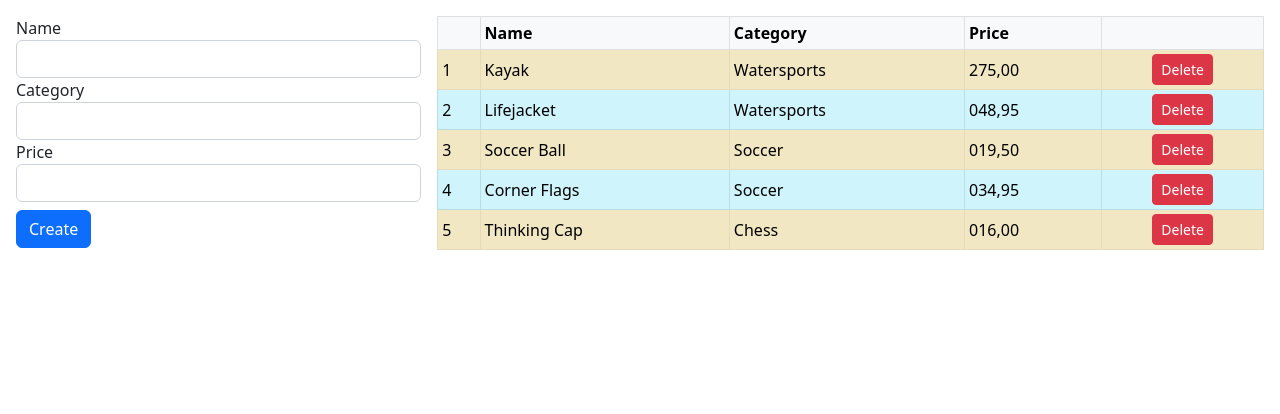
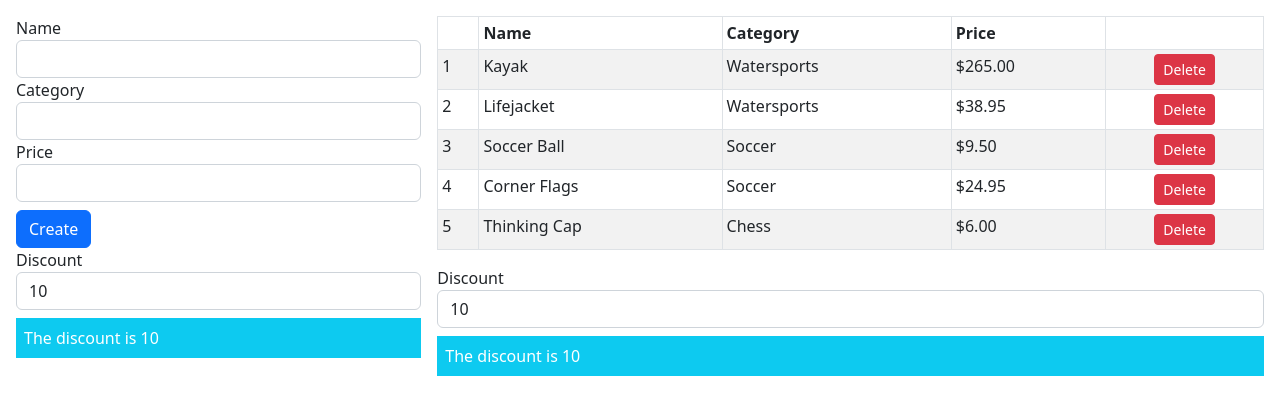
Before and after one commit to AslanHalil/AngularExample, an Angular app: page / in a window 1280 px wide. Shown: the top 414 px of the page. Built offline with nearby package versions, Linux system fonts and the light colour scheme.

Commit message:
Working with services and dependency injection

```diff
--- a/src/app/app.module.ts
+++ b/src/app/app.module.ts
@@ -18,6 +18,10 @@
 import {LOCALE_ID} from "@angular/core";
 import localeFr from '@angular/common/locales/fr';
 import {registerLocaleData} from '@angular/common';
+import {PaDiscountEditorComponent} from "./discountEditor.component";
+import {PaDiscountDisplayComponent} from "./discountDisplay.component";
+import {DiscountService} from "./discount.service";
+import {PaDiscountPipe} from "./discount.pipe";
 
 registerLocaleData(localeFr);
 
@@ -26,13 +30,14 @@
     ProductComponent, PaAttrDirective, PaModel, PaStructureDirective,
     PaIteratorDirective, PaCellColor, PaCellColorSwitcher,
     ProductTableComponent, ProductFormComponent, PaToggleView,
-    PaAddTaxPipe, PaCategoryFilterPipe
+    PaAddTaxPipe, PaCategoryFilterPipe, PaDiscountDisplayComponent,
+    PaDiscountEditorComponent, PaDiscountPipe
   ],
   imports: [
     BrowserModule,
     FormsModule
   ],
-  providers: [{provide: LOCALE_ID, useValue: "fr-FR"}],
+  providers: [DiscountService],
   bootstrap: [ProductComponent]
 })
 export class AppModule {
--- /dev/null
+++ b/src/app/discount.pipe.ts
@@ -0,0 +1,15 @@
+import {Pipe} from "@angular/core";
+import {DiscountService} from "./discount.service";
+
+@Pipe({
+  name: "discount",
+  pure: false
+})
+export class PaDiscountPipe {
+  constructor(private discount: DiscountService) {
+  }
+
+  transform(price: number): number {
+    return this.discount.applyDiscount(price);
+  }
+}
--- /dev/null
+++ b/src/app/discount.service.ts
@@ -0,0 +1,18 @@
+import {Injectable} from "@angular/core";
+
+@Injectable()
+export class DiscountService {
+  private discountValue: number = 10;
+
+  public get discount(): number {
+    return this.discountValue;
+  }
+
+  public set discount(newValue: number) {
+    this.discountValue = newValue || 0;
+  }
+
+  public applyDiscount(price: number) {
+    return Math.max(price - this.discountValue, 5);
+  }
+}
--- /dev/null
+++ b/src/app/discountDisplay.component.ts
@@ -0,0 +1,17 @@
+import {Component, Input} from "@angular/core";
+import {DiscountService} from "./discount.service";
+
+@Component({
+  selector: "paDiscountDisplay",
+  template: `
+    <div class="bg-info text-white p-2 my-2">
+      The discount is {{discounter.discount }}
+    </div>`
+})
+export class PaDiscountDisplayComponent {
+  constructor(public discounter: DiscountService) {
+  }
+
+  // @Input({alias: "discounter", required: true})
+  // discounter!: DiscountService;
+}
--- /dev/null
+++ b/src/app/discountEditor.component.ts
@@ -0,0 +1,19 @@
+import {Component, Input} from "@angular/core";
+import {DiscountService} from "./discount.service";
+
+@Component({
+  selector: "paDiscountEditor",
+  template: `
+    <div class="form-group">
+      <label>Discount</label>
+      <input [(ngModel)]="discounter.discount"
+             class="form-control" type="number"/>
+    </div>`
+})
+export class PaDiscountEditorComponent {
+  constructor(public discounter: DiscountService) {
+  }
+
+  // @Input({ alias: "discounter", required: true})
+  // discounter!: DiscountService;
+}
--- a/src/app/productForm.component.html
+++ b/src/app/productForm.component.html
@@ -2,19 +2,21 @@
   <div class="form-group">
     <label>Name</label>
     <input class="form-control"
-           name="name" [(ngModel)]="newProduct.name"/>
+           name="name" [(ngModel)]="newProduct.name" />
   </div>
   <div class="form-group">
     <label>Category</label>
     <input class="form-control"
-           name="category" [(ngModel)]="newProduct.category"/>
+           name="category" [(ngModel)]="newProduct.category" />
   </div>
   <div class="form-group">
     <label>Price</label>
     <input class="form-control"
-           name="name" [(ngModel)]="newProduct.price"/>
+           name="name" [(ngModel)]="newProduct.price" />
   </div>
   <button class="btn btn-primary mt-2" type="submit">
     Create
   </button>
 </form>
+<paDiscountEditor></paDiscountEditor>
+<paDiscountDisplay></paDiscountDisplay>
--- a/src/app/productTable.component.html
+++ b/src/app/productTable.component.html
@@ -1,23 +1,5 @@
-<!--<div class="my-2">-->
-<!--  <label>Tax Rate:</label>-->
-<!--  <select class="form-select" [value]="taxRate || 0"-->
-<!--          (change)="taxRate=$any($event).target.value">-->
-<!--    <option value="0">None</option>-->
-<!--    <option value="10">10%</option>-->
-<!--    <option value="20">20%</option>-->
-<!--    <option value="50">50%</option>-->
-<!--  </select>-->
-<!--</div>-->
-<!--<div class="my-2">-->
-<!--  <label>Category Filter:</label>-->
-<!--  <select class="form-select" [(ngModel)]="categoryFilter">-->
-<!--    <option>Watersports</option>-->
-<!--    <option>Soccer</option>-->
-<!--    <option>Chess</option>-->
-<!--  </select>-->
-<!--</div>-->
 <table class="table table-sm table-bordered table-striped">
-  <thead class="table-light">
+  <thead>
   <tr>
     <th></th>
     <th>Name</th>
@@ -27,16 +9,11 @@
   </tr>
   </thead>
   <tbody>
-  <tr *paFor="let item of Products() | filter:categoryFilter;
- let i = index; let odd = odd;
- let even = even"
-      [class.table-info]="odd"
-      [class.table-warning]="even"
-      class="align-middle">
+  <tr *paFor="let item of Products(); let i = index">
     <td>{{i + 1}}</td>
     <td>{{item.name}}</td>
     <td>{{item.category}}</td>
-    <td>{{item.price | number:"3.2-2" }}</td>
+    <td>{{item.price | discount | currency:"USD":"symbol" }}</td>
     <td class="text-center">
       <button class="btn btn-danger btn-sm"
               (click)="deleteProduct(item.id)">
@@ -46,3 +23,5 @@
   </tr>
   </tbody>
 </table>
+<paDiscountEditor></paDiscountEditor>
+<paDiscountDisplay></paDiscountDisplay>
```
Also changed, not shown: src/app/productTable.component.ts (+4 -23 lines).
